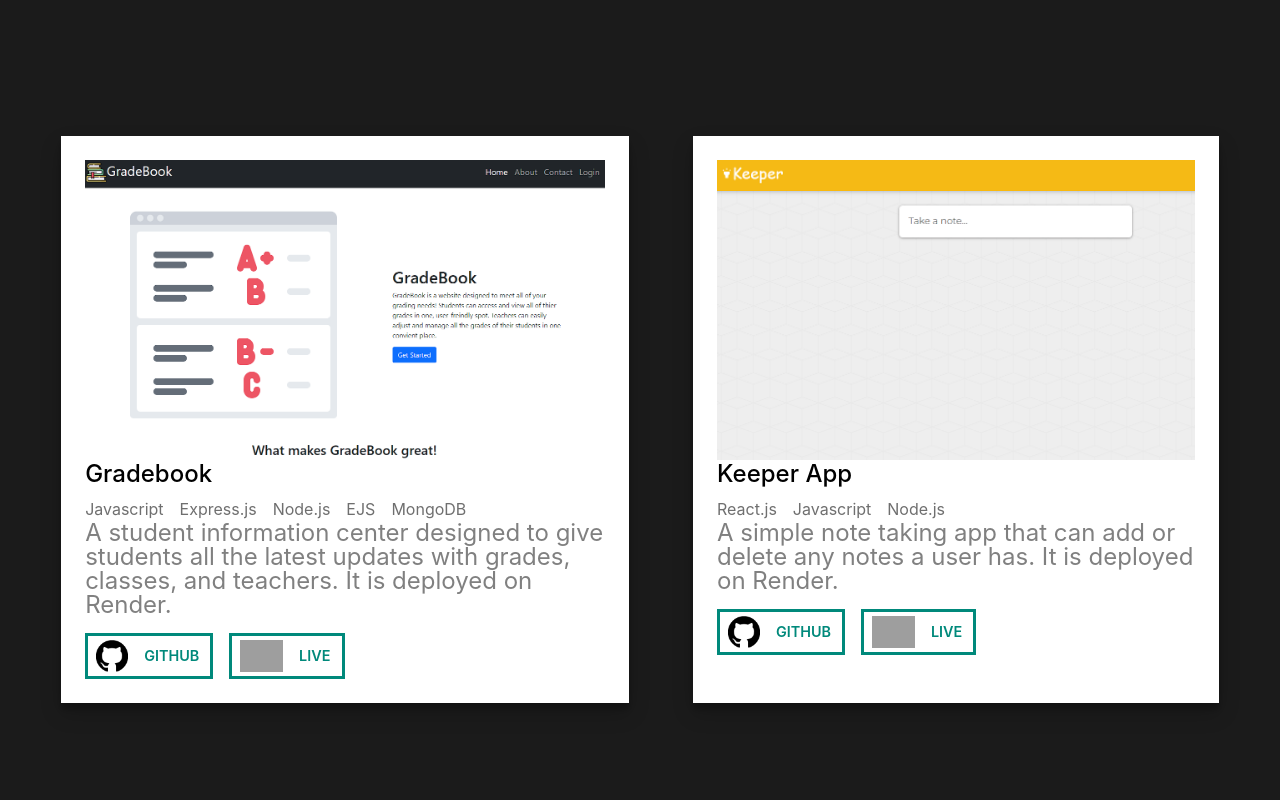
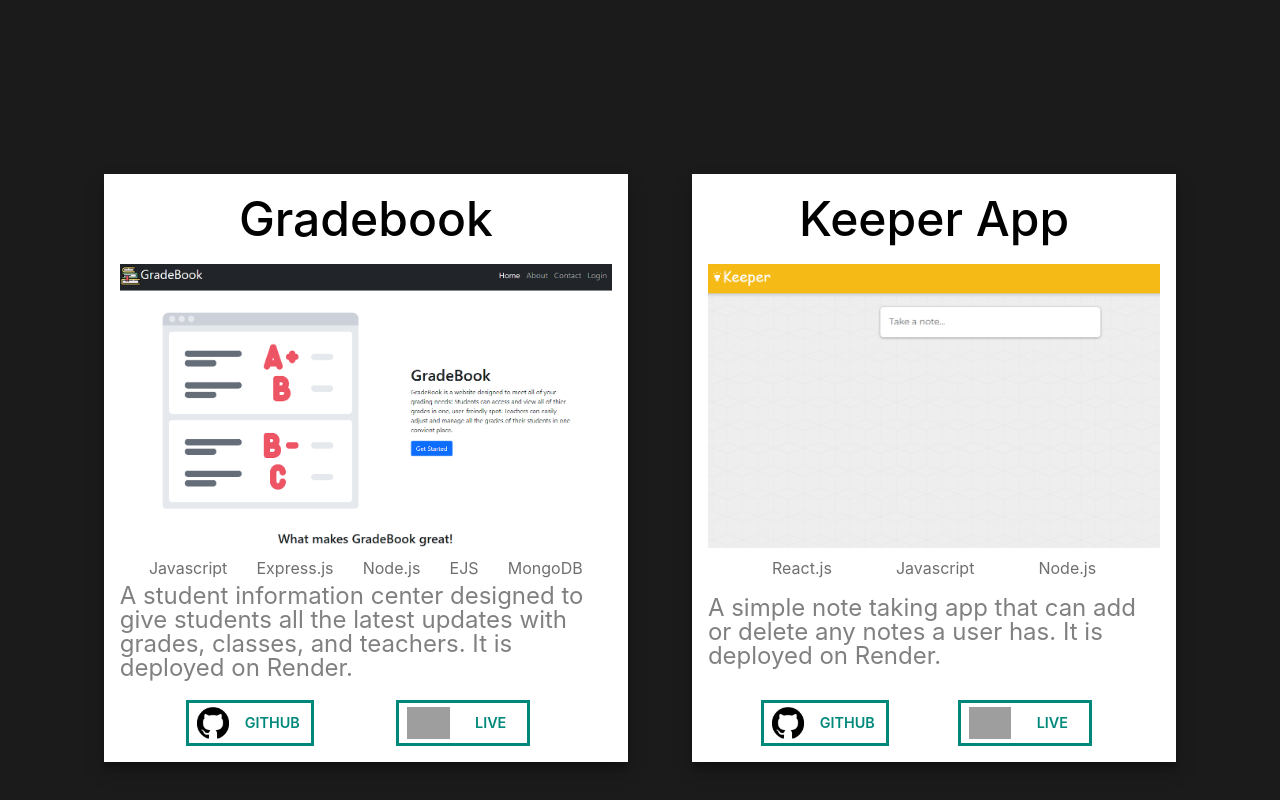
Before and after one commit to Crshafer12/portfolio, a React (Create React App) app: page / in a window 1280 px wide. Shown: the part 2528-3328 px from the top of the page. Built offline with nearby package versions, Linux system fonts and the light colour scheme; grey boxes are pictures that could not be loaded.

Commit message:
Fixed mobile version bugs

```diff
--- a/src/components/Header/header.css
+++ b/src/components/Header/header.css
@@ -59,7 +59,7 @@
     background-color: #1b1b1b;
 }
 
-@media screen and (max-width: 906px) {
+@media screen and (max-width: 1100px) {
 
     .navBar {
         gap: 1rem;
--- a/src/components/Main/main.css
+++ b/src/components/Main/main.css
@@ -308,9 +308,22 @@ a {
 }
 
 @media screen and (max-width: 1100px) {
+    .mainDiv, .roundBoys {
+        flex-direction: column;
+        /* gap: 3rem; */
+        padding-top: 5rem;
+    }
+
+    .skillsDiv {
+        flex-direction: column;
+        /* gap: 3rem; */
+        padding-top: 10rem;
+    }
+
     .nameAndPic {
         flex-direction: column;
         gap: 3rem;
+        /* padding-top: 5rem; */
     }
 
     .navBar {
--- a/src/components/Projects2/ProjectCard/ProjectCard.css
+++ b/src/components/Projects2/ProjectCard/ProjectCard.css
@@ -2,7 +2,7 @@
   margin-bottom: 2rem;
   background-color: #fff;
   box-shadow: 0 10px 20px rgba(0, 0, 0, 0.19), 0 6px 6px rgba(0, 0, 0, 0.23);
-  padding: 1.5rem;
+  padding: 1rem;
   position: relative;
   top: 0;
   transition: top ease 0.3s;
@@ -18,6 +18,8 @@
   position: relative;
   object-fit: cover;
   display: flex;
+  padding-top: .5rem;
+  padding-bottom: .5rem;
 }
 
 .info {
@@ -26,8 +28,8 @@
 }
 
 .projectTitle {
-  font-size: 1.5rem;
-  text-align: left;
+  font-size: 3rem;
+  text-align: center;
   margin-bottom: 0.5rem;
   color: black;
 }
@@ -40,6 +42,7 @@
   line-height: 1.0;
   color: gray;
   font-size: 1.5rem;
+  min-height: 120px;
 }
 
 .overlay {
@@ -65,16 +68,18 @@
   font-size: 1rem;
   display: flex;
   width: 100%;
+  justify-content: space-evenly;
 }
 
 .tools span {
-  margin-right: 1rem;
+  margin-right: rem;
   color: rgb(111, 111, 111);
 }
 
 .links {
   display: flex;
   align-items: center;
+  justify-content: space-evenly;
 }
 
 .links a {
@@ -94,6 +99,8 @@
   margin-right: 0.2rem;
   font-size: 0.9rem;
   font-weight: 600;
+  width: 50%;
+  min-width: 50px;
 }
 
 .links a:hover,
@@ -103,7 +110,7 @@
   color: #000000;
 }
 
-@media screen and (max-width: 800px) {
+@media screen and (max-width: 1100px) {
 
   .description {
     font-size: 0.9rem;
@@ -116,6 +123,16 @@
 
   .tools span {
     margin-right: 0rem;
+  }
+
+  .links {
+    font-size: 0.8rem;
+
+  }
+
+  .links span {
+    margin-right: 0rem;
+    width: 50%;
   }
 }
 
--- a/src/components/Projects2/ProjectCard/ProjectCard.js
+++ b/src/components/Projects2/ProjectCard/ProjectCard.js
@@ -29,13 +29,13 @@ const ProjectCard = ({ projectTitle, projectDescription, projectImgAddress, gitH
 
 	return (
 		<div className="projectCard">
+			<h3 className="projectTitle">
+				<span>{projectTitle}</span>
+			</h3>
 			<div className="imageContainer">
 				<img src={projectImgAddress} alt={projectTitle} />
 			</div>
 			<div className="info">
-				<h3 className="projectTitle">
-					<span>{projectTitle}</span>
-				</h3>
 				<div className="tools">{tools}</div>
 				<div className="cardDescription">
 					<p>{projectDescription}</p>
--- a/src/components/Projects2/Projects.css
+++ b/src/components/Projects2/Projects.css
@@ -1,4 +1,4 @@
-.headSpace{
+.headSpace {
   margin-top: 5rem;
 }
 
@@ -46,7 +46,7 @@
 .anchorMargin {
   width: 100%;
   height: 70px;
-  position: absolute;
+
 }
 
 .title {
@@ -62,24 +62,25 @@
   gap: 4rem;
 }
 
-.sitetitle{
+.sitetitle {
 
   display: flex;
   justify-content: center;
   font-size: 1.5rem;
 
 }
-.sitePic{
+
+.sitePic {
   height: 200px;
 }
 
-@media screen and (max-width: 906px) {
+@media screen and (max-width: 1100px) {
   .projects {
     display: flex;
     flex-direction: column;
     justify-content: space-evenly;
     align-items: center;
-    max-height: 1em;
+
 
   }
 
@@ -88,23 +89,28 @@
   }
 }
 
+/*
+@media screen and (max-width : 3000px) {
+  .projects-mobile {
+    visibility: hidden;
+    height: 1em;
+    display: flex;
+  }
+} */
 
-@media screen and (max-width : 3000px){
-  .projects-mobile{
-  visibility:hidden;
-  height: 1em;
+/*
+@media screen and (max-width : 800px) {
+  .projects {
+    visibility: hidden;
   }
-}
-@media screen and (max-width : 906px){
- .projects{
-  visibility:hidden;
+
+  .projects-mobile {
+    visibility: visible;
+    padding-bottom: 3rem;
   }
- .projects-mobile{
-  visibility:visible;
-  padding-bottom: 3rem;
-  }
-  .sitePic{
+
+  .sitePic {
 
     height: 200px;
   }
-}
+} */
--- a/src/components/Projects2/Projects.js
+++ b/src/components/Projects2/Projects.js
@@ -34,15 +34,15 @@ const Projects = ({ refProp }) => {
 			<div id="mywork" className="anchorMargin" />
 
 			<div className="container">
-				<a className="projects-mobile sitePic" href="https://gradebook-089g.onrender.com" target="_blank" rel="noopener noreferrer">
+				{/* <a className="projects-mobile sitePic" href="https://gradebook-089g.onrender.com" target="_blank" rel="noopener noreferrer">
 					<div className=" sitetitle">Gradebook</div>
-					<img className="projects-mobile sitePic" href="https://gradebook-089g.onrender.com" alt="gradebook" src="images/gradebook/GradebookPreview50.png" />
+					<img className="projects-mobile sitePic" href="https://gradebook-089g.onrender.com" alt="gradebook" src="images/gradebook/GradebookPreview50.PNG" />
 				</a>
 
 				<a className="projects-mobile" href="https://keeperapp.onrender.com/" target="_blank" rel="noopener noreferrer">
 					<div className="sitetitle">Keeper App</div>
-					<img className="projects-mobile sitePic" href="https://keeperapp.onrender.com/" alt="keeper" src="images/keeper/KeeperPreview50.png" />
-				</a>
+					<img className="projects-mobile sitePic" href="https://keeperapp.onrender.com/" alt="keeper" src="images/keeper/KeeperPreview50.PNG" />
+				</a> */}
 
 				<div className="projects">{projects}</div>
 			</div>
```
Also changed, not shown: src/components/Contact/contact.css (+7 -7 lines).
